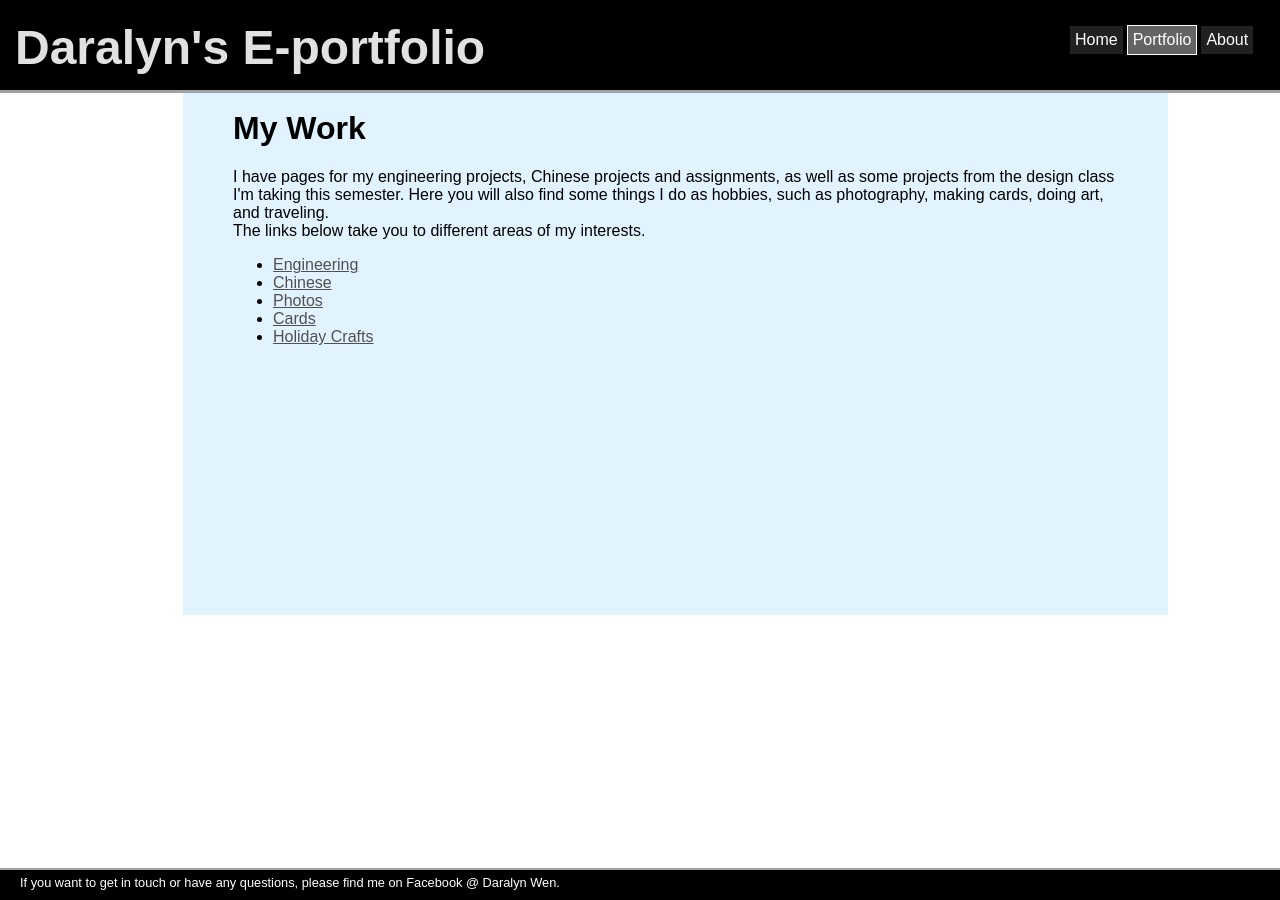
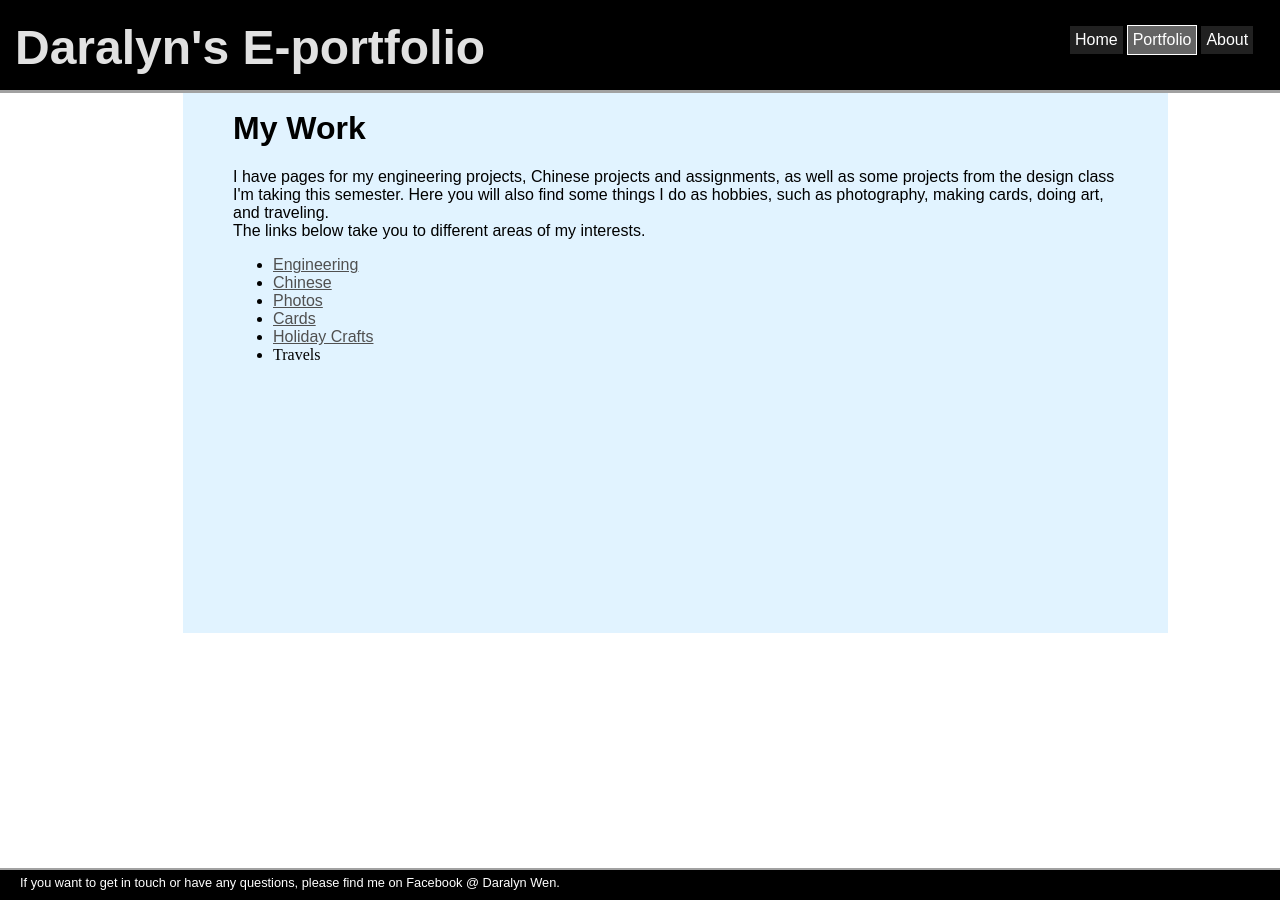
Before and after one commit to daralyn/daralyn.github.io, a Jekyll site: the page built from portfolio/index.html, in a window 1280 px wide. Built offline with Jekyll 4.4.1, drawn with Linux system fonts in a browser that asks for light colours.

Commit message:
Update index.html

```diff
--- a/portfolio/index.html
+++ b/portfolio/index.html
@@ -11,4 +11,5 @@ title: Daralyn's Portfolio
       <li><a href="https://daralyn.github.io/portfolio/photos/">Photos</a></li>
       <li><a href="https://daralyn.github.io/portfolio/cards/">Cards</a></li>
       <li><a href="https://daralyn.github.io/portfolio/holiday-crafts/">Holiday Crafts</a></li>
+      <li><a href="https://daralyn.github.io/portfolio/travels/"></a>Travels</li>
     </ul>
```
